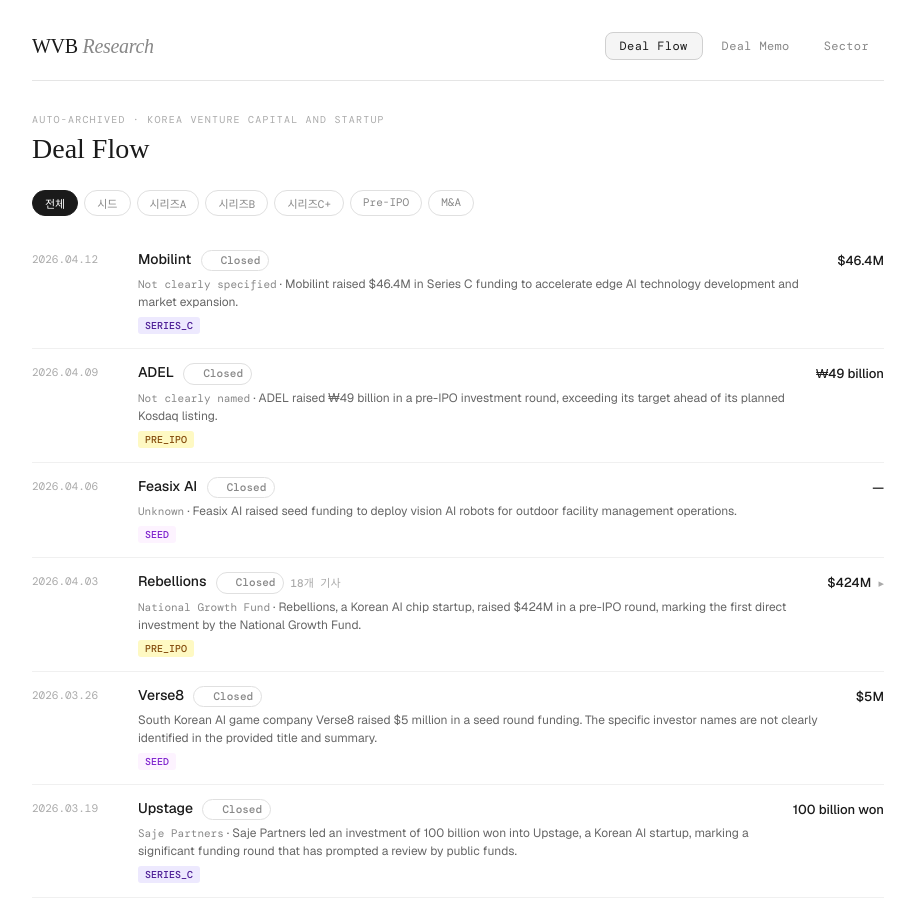
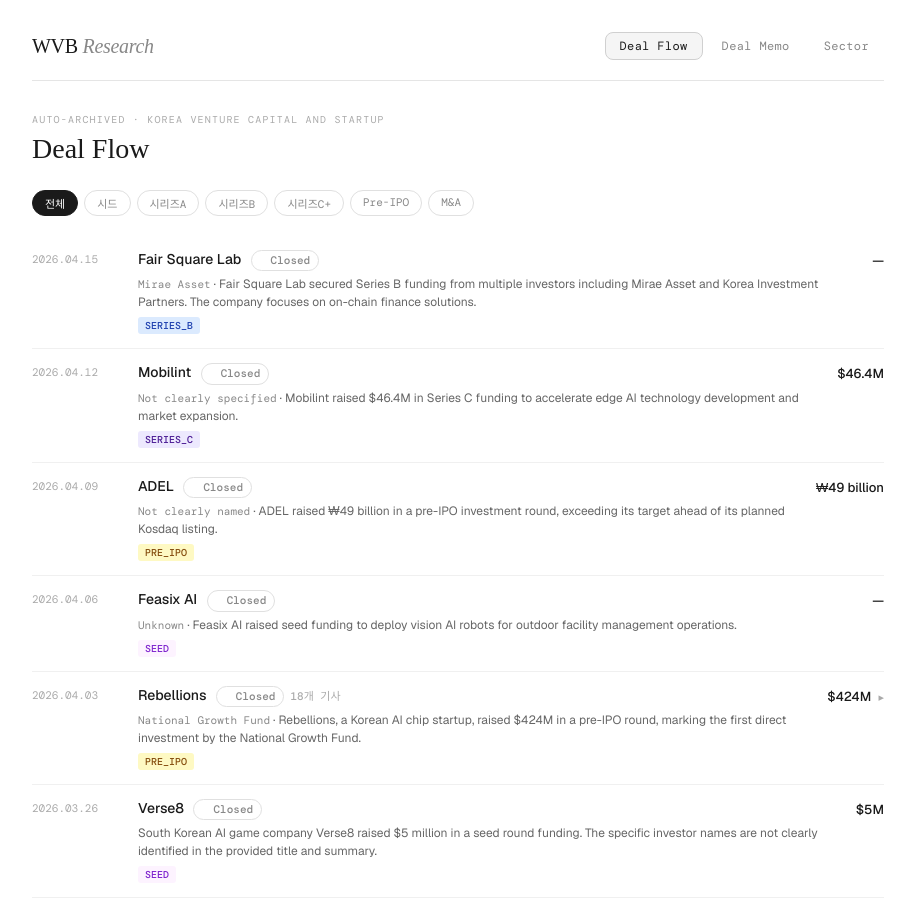
Before and after one commit to wvb-wondaero/wvb-research, a Jekyll site: the page built from index.html, in a window 1280 px wide and 900 px high. Shown: the whole window, without its empty margins (182-1097 px from the left). Built offline with Jekyll 4.4.1, drawn with Linux system fonts in a browser that asks for light colours; some web fonts are replaced.

Commit message:
auto: daily deal scrape

```diff
--- a/_data/deals.json
+++ b/_data/deals.json
@@ -1,4 +1,18 @@
 [
+  {
+    "title": "Fair Square Lab Secures Series B Funding from Firms Including Mirae Asset and Korea Investment",
+    "summary": "Fair Square Lab secured Series B funding from multiple investors including Mirae Asset and Korea Investment Partners. The company focuses on on-chain finance solutions.",
+    "company": "Fair Square Lab",
+    "investor": "Mirae Asset",
+    "type": "series_b",
+    "tags": [
+      "series_b"
+    ],
+    "ev": null,
+    "deal_stage": "closed",
+    "url": "https://news.google.com/rss/articles/CBMiVEFVX3lxTFBURzlwSEd4UnNjcVR4T3ZlbW9YNFc3R0U0UWJQVTNSQ3M1TGN1dDFVbWt1aWJYOXpUQk9aYTdNdUI3TWtVd0tuS2xqYmNnUWJKNmgzYg?oc=5",
+    "date": "2026.04.15"
+  },
   {
     "title": "South Korean AI game firm Verse8 raises $5m seed round",
     "summary": "South Korean AI game company Verse8 raised $5 million in a seed round funding. The specific investor names are not clearly identified in the provided title and summary.",
```
